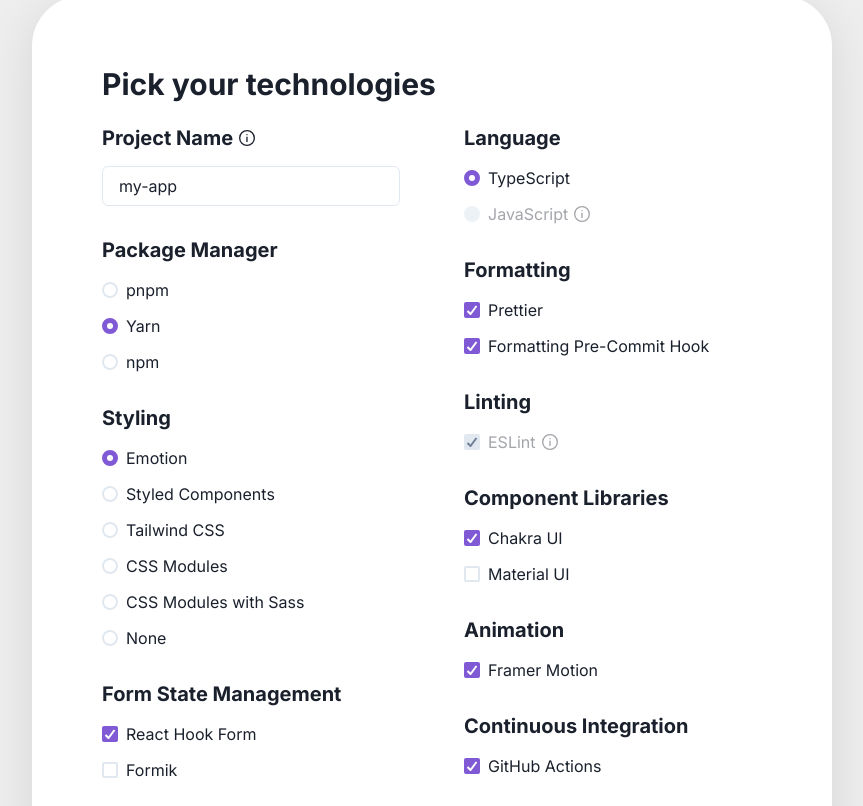
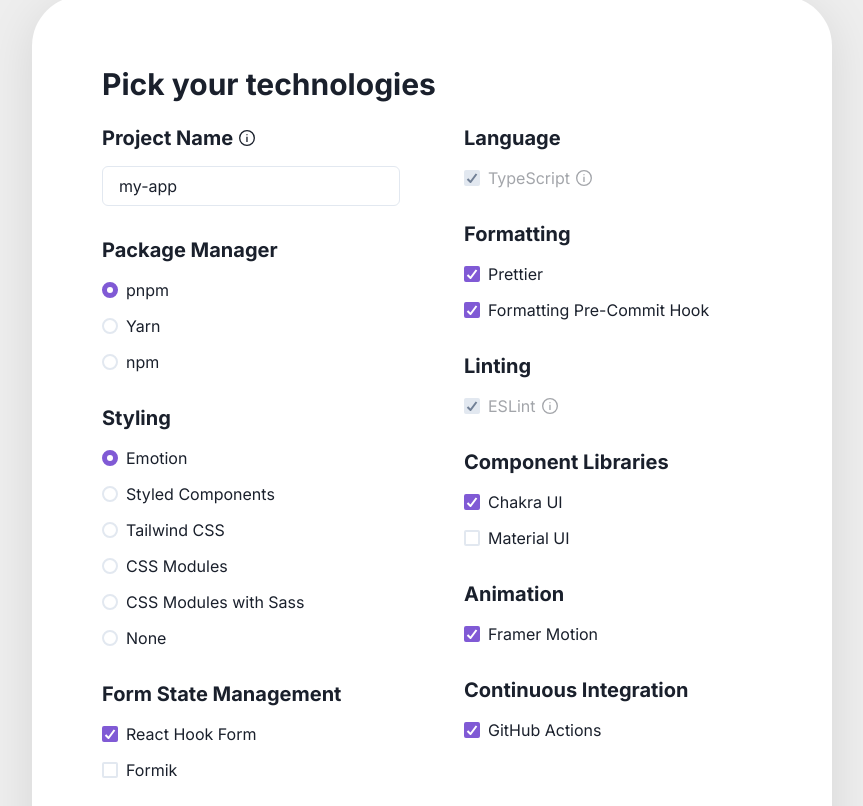
Before and after one commit to akd-io/create-next-stack-website, a Next.js app: page / in a window 1280 px wide. Shown: the part 474-1280 px from the top of the page, without its empty margins (208-1071 px from the left). Built offline with nearby package versions, Linux system fonts and the light colour scheme.

Commit message:
Stack to Flex. Remove custom onChange logic. Remove dependency tooltips.

```diff
--- a/templates/LandingPage/components/TechnologiesForm.tsx
+++ b/templates/LandingPage/components/TechnologiesForm.tsx
@@ -8,7 +8,6 @@ import {
   Heading,
   Input,
   RadioGroup,
-  Stack,
   Text,
 } from "@chakra-ui/react"
 import React from "react"
@@ -22,17 +21,8 @@ import { validateProjectName } from "../../../utils/validateProjectName"
 import { CommandModal } from "./CommandModal"
 import { WithInfoIconAndTooltip } from "./InfoIconTooltip"
 
-// TODO: Make use of Option when adding CIF
-/*
-type Option = {
-  key: string;
-  label: string;
-};
-*/
-
 const cssModulesValue = "css-modules"
 
-// TODO: Strengthen types using a constrained identity function
 const options = {
   pnpm: { key: "pnpm", value: "pnpm", label: "pnpm" },
   yarn: { key: "yarn", value: "yarn", label: "Yarn" },
@@ -127,7 +117,7 @@ type TechnologiesFormData = {
 }
 const defaultFormData: TechnologiesFormData = {
   projectName: "my-app",
-  packageManager: optionKeys.yarn,
+  packageManager: optionKeys.pnpm,
   styling: optionKeys.emotion,
   formStateManagement: [optionKeys.reactHookForm],
   formatting: [optionKeys.prettier, optionKeys.formattingPreCommitHook],
@@ -151,23 +141,12 @@ const categoryLabels = {
 }
 
 export const TechnologiesForm: React.FC = () => {
-  const {
-    register,
-    control,
-    setValue,
-    getValues,
-    watch,
-    handleSubmit,
-    formState,
-  } = useForm<TechnologiesFormData>({
-    defaultValues: defaultFormData,
-  })
+  const { register, control, watch, handleSubmit, formState } =
+    useForm<TechnologiesFormData>({
+      defaultValues: defaultFormData,
+    })
 
   const { errors } = formState
-
-  const styling = watch("styling")
-  const formatting = watch("formatting")
-  const animation = watch("animation")
 
   const [isCommandModalShow, setIsModalShown] = React.useState(false)
   const [command, setCommand] = React.useState("")
@@ -203,6 +182,30 @@ export const TechnologiesForm: React.FC = () => {
     setIsModalShown(true)
   }
 
+  const CheckboxesOfOptionKeys = (optionKeys: Array<keyof typeof options>) => {
+    return (
+      <Flex direction="column" gap="3">
+        {optionKeys.map((optionKey) => (
+          <Checkbox key={optionKey} value={optionKey}>
+            {options[optionKey].label}
+          </Checkbox>
+        ))}
+      </Flex>
+    )
+  }
+
+  const RadiosOfOptionKeys = (optionKeys: Array<keyof typeof options>) => {
+    return (
+      <Flex direction="column" gap="3">
+        {optionKeys.map((optionKey) => (
+          <Radio key={optionKey} value={optionKey}>
+            {options[optionKey].label}
+          </Radio>
+        ))}
+      </Flex>
+    )
+  }
+
   return (
     <>
       <CommandModal
@@ -217,13 +220,10 @@ export const TechnologiesForm: React.FC = () => {
           Pick your technologies
         </Heading>
 
-        <Stack spacing="16">
-          <Stack
-            spacing={["8", "8", "16"]}
-            direction={["column", "column", "row"]}
-          >
-            <Stack spacing="8" flexBasis="100%">
-              <Stack spacing="4">
+        <Flex direction="column" gap="16">
+          <Flex direction={["column", "column", "row"]} gap={["8", "8", "16"]}>
+            <Flex direction="column" gap="8" flexBasis="100%">
+              <Flex direction="column" gap="4">
                 <Heading as="h3" size="md" gap="8px">
                   <WithInfoIconAndTooltip
                     tooltip={`Project names must be valid npm package names.`}
@@ -244,8 +244,9 @@ export const TechnologiesForm: React.FC = () => {
                     </FormErrorMessage>
                   ) : null}
                 </FormControl>
-              </Stack>
-              <Stack spacing="4">
+              </Flex>
+
+              <Flex direction="column" gap="4">
                 <Heading as="h3" size="md">
                   {categoryLabels.packageManager}
                 </Heading>
@@ -254,24 +255,13 @@ export const TechnologiesForm: React.FC = () => {
                   control={control}
                   render={({ field: { ref, ...rest } }) => (
                     <RadioGroup {...rest}>
-                      <Stack spacing="3">
-                        {packageManagerOptionKeys.map(
-                          (packageManagerOptionKey) => (
-                            <Radio
-                              key={packageManagerOptionKey}
-                              value={packageManagerOptionKey}
-                            >
-                              {options[packageManagerOptionKey].label}
-                            </Radio>
-                          )
-                        )}
-                      </Stack>
+                      {RadiosOfOptionKeys(packageManagerOptionKeys)}
                     </RadioGroup>
                   )}
                 />
-              </Stack>
+              </Flex>
 
-              <Stack spacing="4">
+              <Flex direction="column" gap="4">
                 <Heading as="h3" size="md">
                   {categoryLabels.styling}
                 </Heading>
@@ -280,34 +270,11 @@ export const TechnologiesForm: React.FC = () => {
                   control={control}
                   render={({ field: { ref, ...rest } }) => (
                     <RadioGroup {...rest}>
-                      <Stack spacing="3">
-                        {stylingOptionKeys.map((stylingOptionKey) => (
-                          <Radio
-                            key={stylingOptionKey}
-                            value={stylingOptionKey}
-                            onChange={(e) => {
-                              if (e.target.value !== optionKeys.emotion) {
-                                setValue(
-                                  "componentLibraries",
-                                  getValues("componentLibraries").filter(
-                                    (value) =>
-                                      ![
-                                        optionKeys.chakra,
-                                        optionKeys.materialUi,
-                                      ].includes(value)
-                                  )
-                                )
-                              }
-                            }}
-                          >
-                            {options[stylingOptionKey].label}
-                          </Radio>
-                        ))}
-                      </Stack>
+                      {RadiosOfOptionKeys(stylingOptionKeys)}
                     </RadioGroup>
                   )}
                 />
-              </Stack>
+              </Flex>
 
               <Flex direction={"column"} gap="4">
                 <Heading as="h3" size="md">
@@ -318,26 +285,15 @@ export const TechnologiesForm: React.FC = () => {
                   control={control}
                   render={({ field: { ref, ...rest } }) => (
                     <CheckboxGroup {...rest}>
-                      <Stack spacing="3">
-                        {formStateManagementOptionKeys.map(
-                          (formStateManagementOptionKey) => (
-                            <Checkbox
-                              key={formStateManagementOptionKey}
-                              value={formStateManagementOptionKey}
-                            >
-                              {options[formStateManagementOptionKey].label}
-                            </Checkbox>
-                          )
-                        )}
-                      </Stack>
+                      {CheckboxesOfOptionKeys(formStateManagementOptionKeys)}
                     </CheckboxGroup>
                   )}
                 />
               </Flex>
-            </Stack>
+            </Flex>
 
-            <Stack spacing="8" flexBasis="100%">
-              <Stack spacing="4">
+            <Flex direction="column" gap="8" flexBasis="100%">
+              <Flex direction="column" gap="4">
                 <Heading
                   as="h3"
                   size="md"
@@ -347,19 +303,18 @@ export const TechnologiesForm: React.FC = () => {
                 >
                   {categoryLabels.language}
                 </Heading>
-                <RadioGroup value="TypeScript">
-                  <Stack spacing="3">
-                    <Radio value="TypeScript">TypeScript</Radio>
-                    <Radio value="JavaScript" isDisabled>
-                      <WithInfoIconAndTooltip tooltip="JavaScript is currently not supported.">
-                        JavaScript
+                <CheckboxGroup value={["TypeScript"]}>
+                  <Flex direction="column" gap="3">
+                    <Checkbox value="TypeScript" isDisabled>
+                      <WithInfoIconAndTooltip tooltip="TypeScript is currently required.">
+                        TypeScript
                       </WithInfoIconAndTooltip>
-                    </Radio>
-                  </Stack>
-                </RadioGroup>
-              </Stack>
+                    </Checkbox>
+                  </Flex>
+                </CheckboxGroup>
+              </Flex>
 
-              <Stack spacing="4">
+              <Flex direction="column" gap="4">
                 <Heading as="h3" size="md">
                   {categoryLabels.formatting}
                 </Heading>
@@ -368,72 +323,28 @@ export const TechnologiesForm: React.FC = () => {
                   control={control}
                   render={({ field: { ref, ...rest } }) => (
                     <CheckboxGroup {...rest}>
-                      <Stack spacing="3">
-                        <Checkbox
-                          value={optionKeys.prettier}
-                          onChange={(e) => {
-                            if (!e.target.checked) {
-                              setValue(
-                                "formatting",
-                                getValues("formatting").filter(
-                                  (formattingOption) =>
-                                    formattingOption !==
-                                    optionKeys.formattingPreCommitHook
-                                )
-                              )
-                            }
-                          }}
-                        >
-                          {options[optionKeys.prettier].label}
-                        </Checkbox>
-                        <Checkbox
-                          value={optionKeys.formattingPreCommitHook}
-                          isDisabled={
-                            !getValues("formatting").includes(
-                              optionKeys.prettier
-                            )
-                          }
-                        >
-                          {formatting.includes(optionKeys.prettier) ? (
-                            options[optionKeys.formattingPreCommitHook].label
-                          ) : (
-                            <WithInfoIconAndTooltip
-                              tooltip={`${
-                                options[optionKeys.formattingPreCommitHook]
-                                  .label
-                              } requires ${
-                                options[optionKeys.prettier].label
-                              }. Select it above.`}
-                            >
-                              {
-                                options[optionKeys.formattingPreCommitHook]
-                                  .label
-                              }
-                            </WithInfoIconAndTooltip>
-                          )}
-                        </Checkbox>
-                      </Stack>
+                      {CheckboxesOfOptionKeys(formattingOptionKeys)}
                     </CheckboxGroup>
                   )}
                 />
-              </Stack>
+              </Flex>
 
-              <Stack spacing="4">
+              <Flex direction="column" gap="4">
                 <Heading as="h3" size="md">
                   {categoryLabels.linting}
                 </Heading>
                 <CheckboxGroup value={["ESLint"]}>
-                  <Stack spacing="3">
+                  <Flex direction="column" gap="3">
                     <Checkbox value="ESLint" isDisabled>
                       <WithInfoIconAndTooltip tooltip="ESLint is currently required.">
                         ESLint
                       </WithInfoIconAndTooltip>
                     </Checkbox>
-                  </Stack>
+                  </Flex>
                 </CheckboxGroup>
-              </Stack>
+              </Flex>
 
-              <Stack spacing="4">
+              <Flex direction="column" gap="4">
                 <Heading as="h3" size="md">
                   {categoryLabels.componentLibraries}
                 </Heading>
@@ -442,63 +353,13 @@ export const TechnologiesForm: React.FC = () => {
                   control={control}
                   render={({ field: { ref, ...rest } }) => (
                     <CheckboxGroup {...rest}>
-                      <Stack spacing="3">
-                        <Checkbox
-                          value={optionKeys.chakra}
-                          isDisabled={
-                            styling !== optionKeys.emotion ||
-                            !animation.includes("framerMotion")
-                          }
-                        >
-                          {styling !== optionKeys.emotion ? (
-                            <WithInfoIconAndTooltip
-                              tooltip={`${
-                                options[optionKeys.chakra].label
-                              } requires ${
-                                options[optionKeys.emotion].label
-                              }. Select it under ${categoryLabels.styling}.`}
-                            >
-                              {options[optionKeys.chakra].label}
-                            </WithInfoIconAndTooltip>
-                          ) : !animation.includes("framerMotion") ? (
-                            <WithInfoIconAndTooltip
-                              tooltip={`${
-                                options[optionKeys.chakra].label
-                              } requires ${
-                                options[optionKeys.framerMotion].label
-                              }. Select it under ${categoryLabels.animation}.`}
-                            >
-                              {options[optionKeys.chakra].label}
-                            </WithInfoIconAndTooltip>
-                          ) : (
-                            options[optionKeys.chakra].label
-                          )}
-                        </Checkbox>
-                        <Checkbox
-                          value={optionKeys.materialUi}
-                          isDisabled={styling !== optionKeys.emotion}
-                        >
-                          {styling !== optionKeys.emotion ? (
-                            <WithInfoIconAndTooltip
-                              tooltip={`${
-                                options[optionKeys.materialUi].label
-                              } requires ${
-                                options[optionKeys.emotion].label
-                              }. Select it under ${categoryLabels.styling}.`}
-                            >
-                              {options[optionKeys.materialUi].label}
-                            </WithInfoIconAndTooltip>
-                          ) : (
-                            options[optionKeys.materialUi].label
-                          )}
-                        </Checkbox>
-                      </Stack>
+                      {CheckboxesOfOptionKeys(componentLibraryOptionKeys)}
                     </CheckboxGroup>
                   )}
                 />
-              </Stack>
+              </Flex>
 
-              <Stack spacing="4">
+              <Flex direction="column" gap="4">
                 <Heading as="h3" size="md">
                   {categoryLabels.animation}
                 </Heading>
@@ -507,31 +368,13 @@ export const TechnologiesForm: React.FC = () => {
                   control={control}
                   render={({ field: { ref, ...rest } }) => (
                     <CheckboxGroup {...rest}>
-                      <Stack spacing="3">
-                        <Checkbox
-                          key={optionKeys.framerMotion}
-                          value={optionKeys.framerMotion}
-                          onChange={(e) => {
-                            if (!e.target.checked) {
-                              setValue(
-                                "componentLibraries",
-                                getValues("componentLibraries").filter(
-                                  (componentLibrary) =>
-                                    componentLibrary !== optionKeys.chakra
-                                )
-                              )
-                            }
-                          }}
-                        >
-                          {options.framerMotion.label}
-                        </Checkbox>
-                      </Stack>
+                      {CheckboxesOfOptionKeys(animationOptionKeys)}
                     </CheckboxGroup>
                   )}
                 />
-              </Stack>
+              </Flex>
 
-              <Stack spacing="4">
+              <Flex direction="column" gap="4">
                 <Heading as="h3" size="md">
                   {categoryLabels.continuousIntegration}
                 </Heading>
@@ -540,30 +383,19 @@ export const TechnologiesForm: React.FC = () => {
                   control={control}
                   render={({ field: { ref, ...rest } }) => (
                     <CheckboxGroup {...rest}>
-                      <Stack spacing="3">
-                        {continuousIntegrationOptionKeys.map(
-                          (continuousIntegrationOptionKey) => (
-                            <Checkbox
-                              key={continuousIntegrationOptionKey}
-                              value={continuousIntegrationOptionKey}
-                            >
-                              {options[continuousIntegrationOptionKey].label}
-                            </Checkbox>
-                          )
-                        )}
-                      </Stack>
+                      {CheckboxesOfOptionKeys(continuousIntegrationOptionKeys)}
                     </CheckboxGroup>
                   )}
                 />
-              </Stack>
-            </Stack>
-          </Stack>
+              </Flex>
+            </Flex>
+          </Flex>
 
-          <Stack direction={"row"} justifyContent={["left", "center"]}>
+          <Flex direction="row" justifyContent={["left", "center"]}>
             <Button type="submit" colorScheme={"purple"}>
               Create Next Stack
             </Button>
-          </Stack>
+          </Flex>
 
           <Text align={["left", "center"]}>
             Missing your favorite technology or encountering a bug? <br />
@@ -574,7 +406,7 @@ export const TechnologiesForm: React.FC = () => {
               Open an issue on GitHub <ExternalLinkIcon mx="2px" />
             </Anchor>
           </Text>
-        </Stack>
+        </Flex>
       </form>
     </>
   )
```
